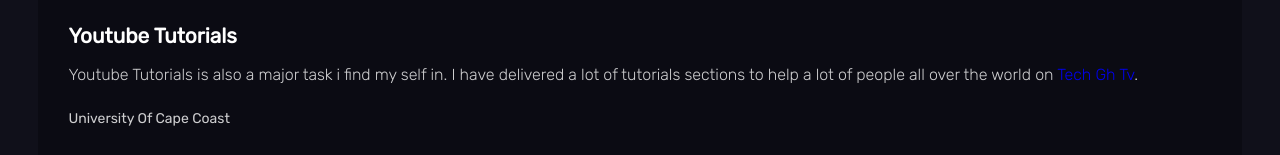
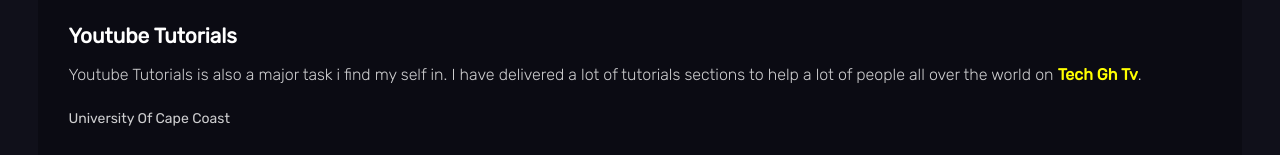
Before and after one commit to King-Kyereh-Nkansah/eNKay.Tech, a plain HTML site: page index.html in a window 1280 px wide. Shown: the part 3437-3592 px from the top of the page. Drawn offline with nearby package versions, Linux system fonts and the light colour scheme.

Commit message:
Update personal.css

```diff
--- a/personal.css
+++ b/personal.css
@@ -287,6 +287,10 @@ section{
     align-items: center;
     margin-top: 4.4rem;
 }
+.youtube-link{
+    color:yellow;
+    font-weight:600;
+}
 .box{
     background:#0b0b13;
     padding: 40px 30px;
```
